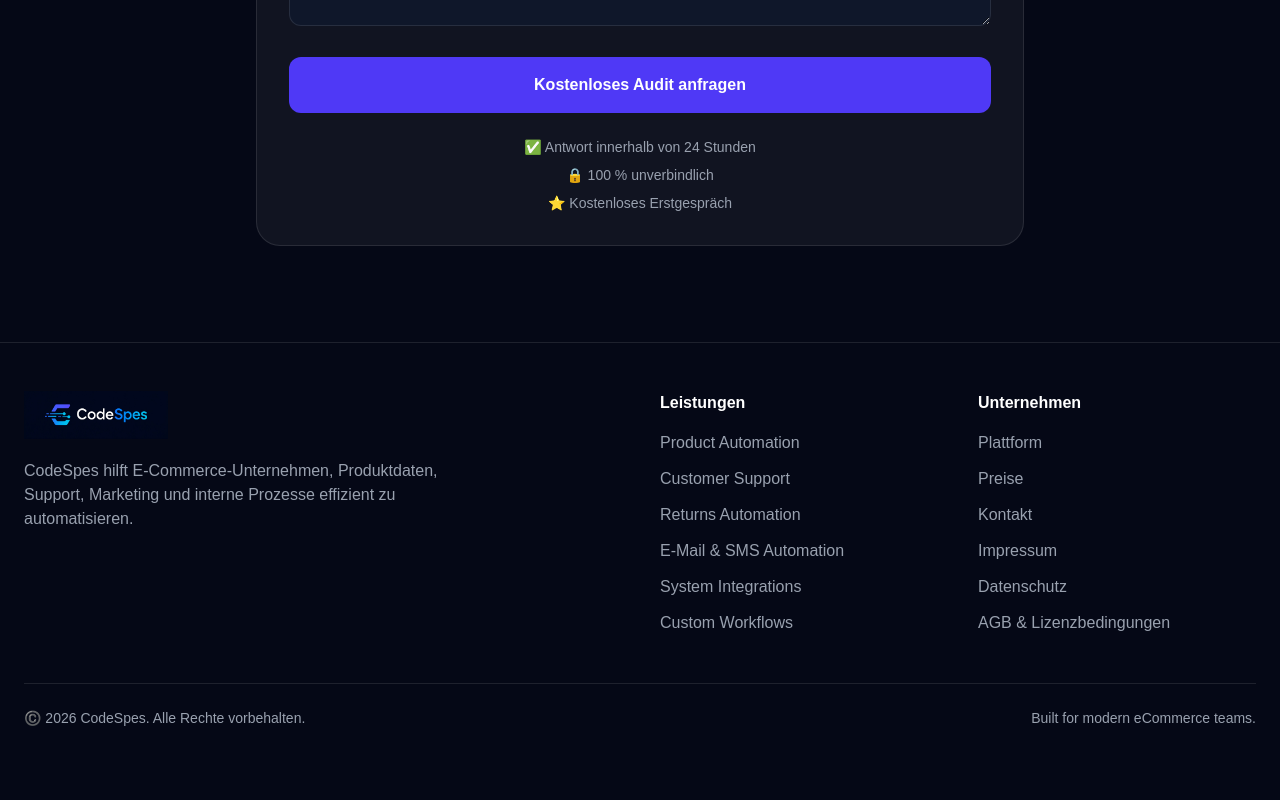
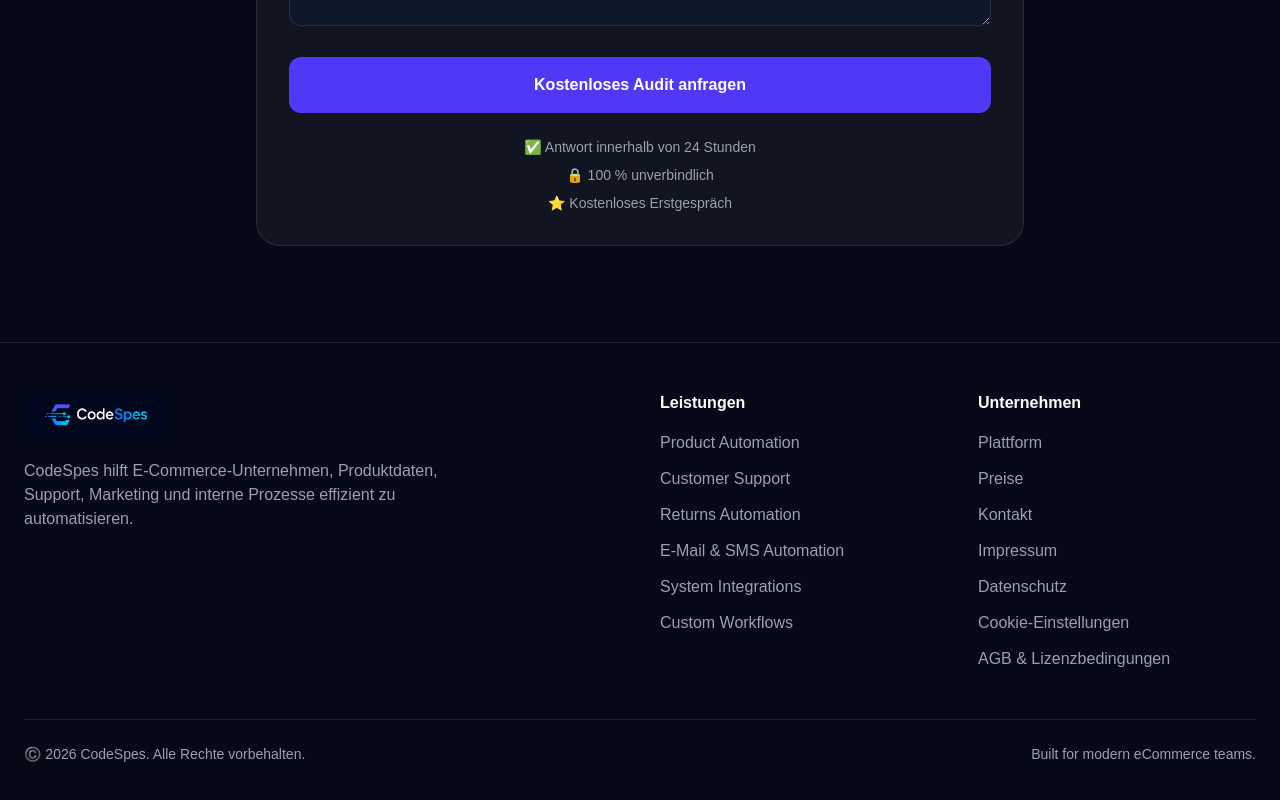
Before and after one commit to ZagFlow44/ZagFlow, a Next.js app: page / in a window 1280 px wide. Shown: the part 9056-9856 px from the top of the page. Before the commit the page ends 9832 px from the top, so only its background shows below. Built offline with nearby package versions, Linux system fonts and the light colour scheme.

Commit message:
Add cookie settings control

```diff
--- a/components/CookieConsent.tsx
+++ b/components/CookieConsent.tsx
@@ -11,6 +11,22 @@ export default function CookieConsent() {
     if (!consent) {
       setVisible(true);
     }
+
+    function openCookieConsent() {
+      setVisible(true);
+    }
+
+    window.addEventListener(
+      "codespes-open-cookie-consent",
+      openCookieConsent
+    );
+
+    return () => {
+      window.removeEventListener(
+        "codespes-open-cookie-consent",
+        openCookieConsent
+      );
+    };
   }, []);
 
   function acceptCookies() {
--- a/components/layout/Footer.tsx
+++ b/components/layout/Footer.tsx
@@ -1,3 +1,5 @@
+"use client";
+
 import Image from "next/image";
 import Link from "next/link";
 
@@ -121,6 +123,18 @@ export default function Footer() {
             </li>
 
             <li>
+  <button
+    type="button"
+    onClick={() => {
+      window.dispatchEvent(new Event("codespes-open-cookie-consent"));
+    }}
+    className="transition hover:text-white"
+  >
+    Cookie-Einstellungen
+  </button>
+</li>
+
+            <li>
   <Link href="/agb" className="transition hover:text-white">
     AGB & Lizenzbedingungen
   </Link>
```
